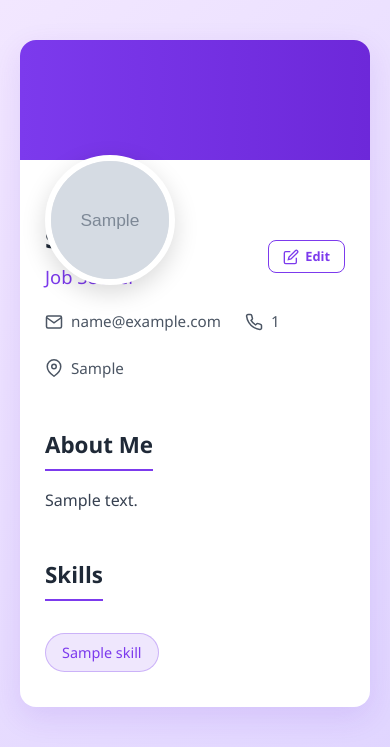
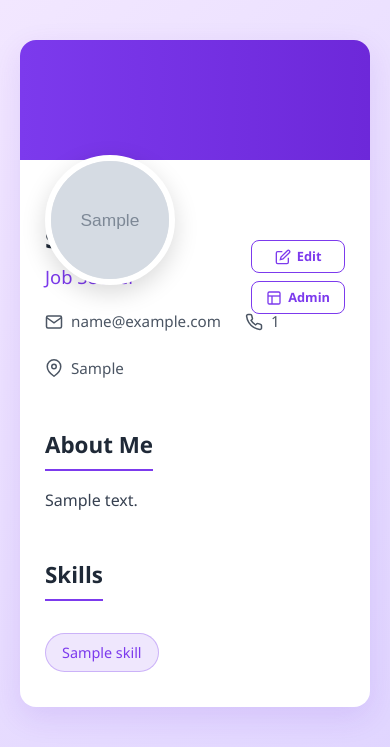
Before and after one commit to JERIMONSHAJI/Job-Portal-Talen-Flow-, a Django app: page /profile/ in a window 390 px wide. Shown: the part 66-813 px from the top of the page. Run offline with Django 5.2, Linux system fonts and the light colour scheme; a user stored in the database is signed in; tables that the repository leaves empty hold one stand-in row (values such as "Sample post"); grey boxes marked "Sample" are stand-in pictures; one stand-in notice (Sample message) is shown.

Commit message:
V2 080426

```diff
--- a/home/models.py
+++ b/home/models.py
@@ -45,7 +45,7 @@ class workmode(models.Model):
 class job(models.Model):
     name=models.TextField(max_length=20)
     company=models.ForeignKey(companyprofile,on_delete=models.CASCADE,default=1)
-    description=models.TextField(max_length=200)
+    description=models.TextField(max_length=500)
     salary=models.TextField(max_length=20)
     jobtype=models.ForeignKey(jobtypes,on_delete=models.CASCADE, null=True, blank=True)
     workmd=models.ForeignKey(workmode,on_delete=models.CASCADE,null=True,blank=True)
--- a/home/static/css/home.css
+++ b/home/static/css/home.css
@@ -85,3 +85,7 @@
     width: 125px;
     background-color: rgba(248, 242, 252, 1);
 }
+
+.btnv {
+    background-color: rgba(99, 0, 179, 1) !important;
+}
--- a/home/static/css/login.css
+++ b/home/static/css/login.css
@@ -39,5 +39,4 @@
     align-items: center;
     margin-left: 10%;
     border-radius: 10px;
-
 }
--- a/home/static/css/profile.css
+++ b/home/static/css/profile.css
@@ -36,6 +36,16 @@ body {
 .profile-main-info {
     padding: 0 40px 40px;
     position: relative;
+}
+
+.profile-actions {
+    position: absolute;
+    top: 30px;
+    right: 40px;
+    display: flex;
+    flex-direction: column;
+    gap: 10px;
+    z-index: 10;
 }
 
 .profile-avatar {
@@ -119,6 +129,29 @@ body {
     padding: 20px 0;
 }
 
+.edit-btn {
+    display: flex;
+    align-items: center;
+    justify-content: center;
+    gap: 6px;
+    padding: 8px 20px;
+    background-color: white;
+    color: var(--primary);
+    border: 1.5px solid var(--primary);
+    border-radius: 8px;
+    text-decoration: none;
+    font-weight: 600;
+    font-size: 0.9rem;
+    transition: all 0.3s ease;
+}
+
+.edit-btn:hover {
+    background-color: var(--primary);
+    color: white;
+    box-shadow: 0 4px 12px rgba(124, 58, 237, 0.2);
+    transform: translateY(-1px);
+}
+
 @media (max-width: 768px) {
     .profile-main-info {
         padding: 0 25px 35px;
@@ -135,38 +168,14 @@ body {
         margin-top: 60px;
         font-size: 1.8rem;
     }
-}
 
-.edit-btn {
-    position: absolute;
-    top: 30px;
-    right: 40px;
-    display: flex;
-    align-items: center;
-    gap: 6px;
-    padding: 8px 20px;
-    background-color: white;
-    color: var(--primary);
-    border: 1.5px solid var(--primary);
-    border-radius: 8px;
-    text-decoration: none;
-    font-weight: 600;
-    font-size: 0.9rem;
-    transition: all 0.3s ease;
-    z-index: 10;
-}
-
-.edit-btn:hover {
-    background-color: var(--primary);
-    color: white;
-    box-shadow: 0 4px 12px rgba(124, 58, 237, 0.2);
-    transform: translateY(-1px);
-}
-
-@media (max-width: 768px) {
-    .edit-btn {
+    .profile-actions {
         top: 20px;
         right: 25px;
+        gap: 8px;
+    }
+
+    .edit-btn {
         padding: 6px 14px;
         font-size: 0.8rem;
     }
--- a/home/templates/home.html
+++ b/home/templates/home.html
@@ -45,5 +45,8 @@
                 </div>
             {% endfor %}
         </div>
+        <div class="text-center mt-4">
+            <a class="btn btn-primary btnv" href="/findjob">View More</a>
+        </div>
     </div>
 {% endblock %}
--- a/home/templates/profile.html
+++ b/home/templates/profile.html
@@ -13,6 +13,7 @@
 
         <div class="profile-main-info">
 
+            <div class="profile-actions">
                 <a href="/editprofile/" class="edit-btn">
                     <svg width="16" height="16" viewBox="0 0 24 24" fill="none" stroke="currentColor" stroke-width="2">
                         <path d="M11 4H4a2 2 0 0 0-2 2v14a2 2 0 0 0 2 2h14a2 2 0 0 0 2-2v-7"></path>
@@ -20,6 +21,18 @@
                     </svg>
                     <span>Edit</span>
                 </a>
+
+                {% if user.is_superuser %}
+                <a href="/admin/" class="edit-btn admin-btn">
+                    <svg width="16" height="16" viewBox="0 0 24 24" fill="none" stroke="currentColor" stroke-width="2">
+                        <rect x="3" y="3" width="18" height="18" rx="2" ry="2"></rect>
+                        <line x1="3" y1="9" x2="21" y2="9"></line>
+                        <line x1="9" y1="21" x2="9" y2="9"></line>
+                    </svg>
+                    <span>Admin</span>
+                </a>
+                {% endif %}
+            </div>
 
             {% if role == 'user' and user_data %}
                 {% if user_data.image %}
--- a/home/views.py
+++ b/home/views.py
@@ -45,8 +45,7 @@ def registerfn(request):
             username = request.POST.get('username')
             full_name = request.POST.get('full_name')
             if User.objects.filter(username=username).exists():
-                messages.error(request, "Username already taken")
-                return render(request, 'register.html')
+                return render(request, 'register.html',{'er':'Username is already taken'})
 
             user = User.objects.create_user(username=username, password=password)
             user.first_name = full_name
@@ -58,8 +57,7 @@ def registerfn(request):
             location = request.POST.get('location')
             username = company_name.replace(" ", "_").lower()
             if User.objects.filter(username=username).exists():
-                messages.error(request, "Username already taken")
-                return render(request, 'register.html')
+                return render(request, 'register.html',{'er':'Username is already taken'})
 
             user = User.objects.create_user(username=username, password=password)
             companyprofile.objects.create(us=user, location=location, email=f"info@{username}.com")
@@ -84,7 +82,8 @@ def findjobfn(request):
         randjobs = job.objects.filter(
             Q(name__icontains=query) |
             Q(company__us__username__icontains=query) |
-            Q(description__icontains=query)
+            Q(description__icontains=query) |
+            Q(company__location__icontains=query)
         ).distinct()
     else:
         randjobs = job.objects.all().order_by('-posted_at')
```
Also changed, not shown: home/templates/register.html (+2 -7 lines), home/migrations/0011_alter_job_description.py (added). Lines whose indentation alone changed are shown as unchanged.
